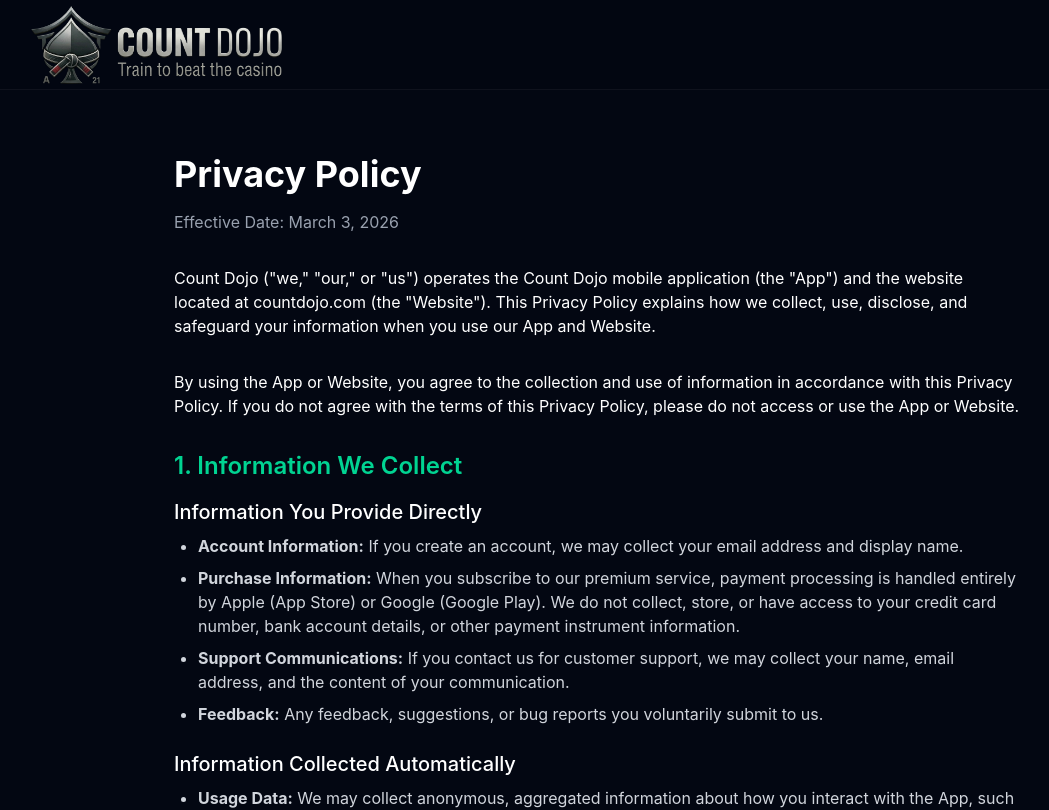
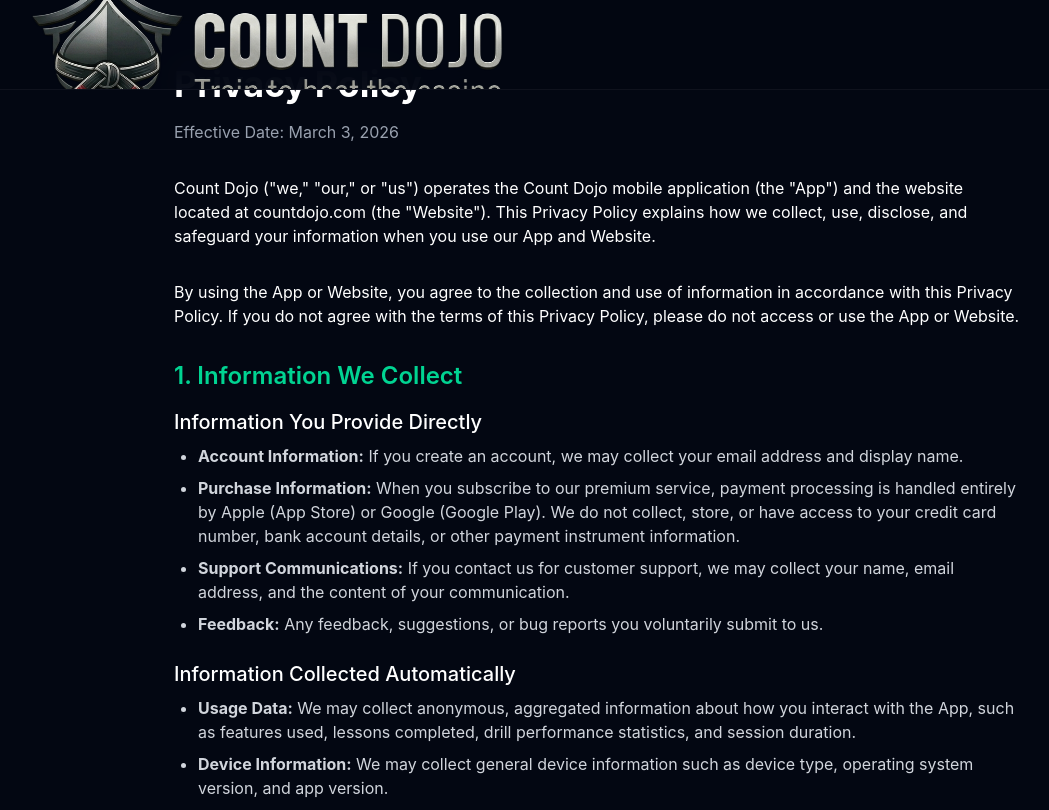
Before and after one commit to TimMarder/countdojo-web, a Next.js app: page /privacy in a window 1280 px wide. Shown: the top 810 px of the page, without its empty margins (42-1091 px from the left). Built offline with nearby package versions, Linux system fonts and the light colour scheme.

Commit message:
Investigate: set all to 150px and fixed positioning

```diff
--- a/src/app/page.tsx
+++ b/src/app/page.tsx
@@ -435,7 +435,7 @@
               alt="Count Dojo"
               width={200}
               height={40}
-              className="h-[80px] w-auto object-contain"
+              className="h-[150px] w-auto object-cover"
               priority
             />
           </div>
--- a/src/app/privacy/page.tsx
+++ b/src/app/privacy/page.tsx
@@ -5,7 +5,7 @@
   return (
     <div className="min-h-screen bg-gray-950 text-white">
       {/* Header */}
-      <header className="sticky top-0 left-0 right-0 z-50 bg-gray-950/95 border-b border-white/5 h-[90px] overflow-hidden backdrop-blur-xl">
+      <header className="fixed top-0 left-0 right-0 z-50 bg-gray-950/95 border-b border-white/5 h-[90px] overflow-hidden backdrop-blur-xl">
         <div className="max-w-6xl mx-auto h-full px-2 w-full flex items-center justify-between">
           <div className="h-full flex items-center overflow-hidden">
             <Link href="/">
@@ -14,7 +14,7 @@
                 alt="Count Dojo"
                 width={200}
                 height={40}
-                className="h-[80px] w-auto object-contain"
+                className="h-[150px] w-auto object-cover"
                 priority
               />
             </Link>
--- a/src/app/terms/page.tsx
+++ b/src/app/terms/page.tsx
@@ -5,7 +5,7 @@
   return (
     <div className="min-h-screen bg-gray-950 text-white">
       {/* Header */}
-      <header className="sticky top-0 left-0 right-0 z-50 bg-gray-950/95 border-b border-white/5 h-[90px] overflow-hidden backdrop-blur-xl">
+      <header className="fixed top-0 left-0 right-0 z-50 bg-gray-950/95 border-b border-white/5 h-[90px] overflow-hidden backdrop-blur-xl">
         <div className="max-w-6xl mx-auto h-full px-2 w-full flex items-center justify-between">
           <div className="h-full flex items-center overflow-hidden">
             <Link href="/">
@@ -14,7 +14,7 @@
                 alt="Count Dojo"
                 width={200}
                 height={40}
-                className="h-[80px] w-auto object-contain"
+                className="h-[150px] w-auto object-cover"
                 priority
               />
             </Link>
```
